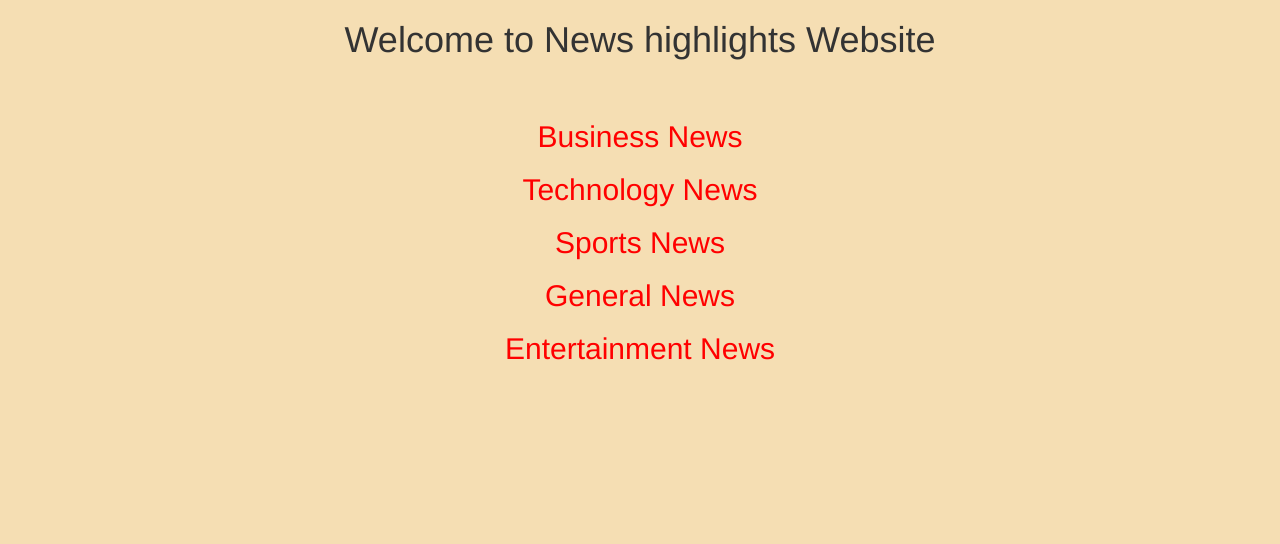
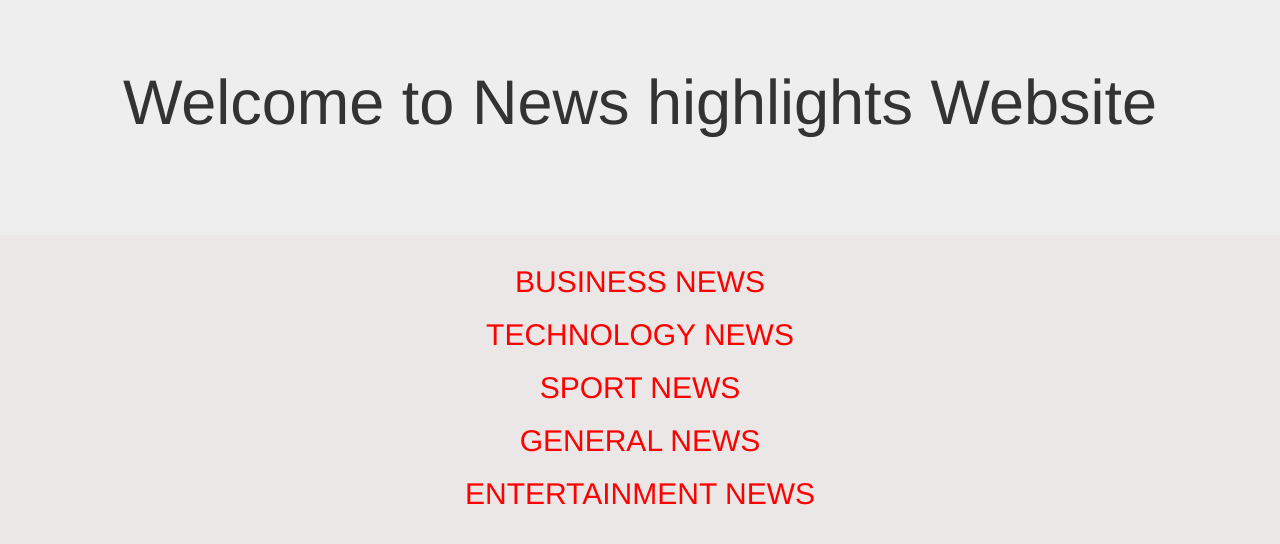
Before and after one commit to tinabayi/news, a Flask app: template app/templates/index.html in a window 1280 px wide. Shown: the top 544 px of the page. Run offline with Flask 2, Linux system fonts and the light colour scheme; the template is opened without the code that fills it, so the values that code supplies are empty; parts of the project's set-up code (start-up, migrations or seed data) failed here and were passed over; some libraries are stand-ins or nearby versions.

Commit message:
I make style on article.html file

```diff
--- a/app/static/css/index.css
+++ b/app/static/css/index.css
@@ -1,5 +1,5 @@
 body{
-    background-color:wheat;
+    background-color:rgb(235, 231, 231);
 }
 h2{
     text-align: center;
--- a/app/templates/index.html
+++ b/app/templates/index.html
@@ -21,32 +21,33 @@
     <body>
 
 
-  <!-- Content block -->
+    <!-- Content block -->
 
-  {% block content %}
+    {% block content %}
+    <div class="jumbotron">
 
     <h1>Welcome to News highlights Website</h1>
-
+    </div>
      <!-- Popular movie section  -->
-    <h2> Business News</h3>
+    <h2> BUSINESS NEWS</h3>
     <ul>
     {{ macro.displayNewsList(business)}}
     </ul>
     <!-- Tecnology news  -->
-    <h2> Technology News </h3>
+    <h2> TECHNOLOGY NEWS </h3>
     <ul>
     {{ macro.displayNewsList(technology)}}
     </ul>
     <!-- Now sports news-->
-    <h2>Sports News</h2>
+    <h2>SPORT NEWS</h2>
     <ul>
     {{ macro.displayNewsList(sports)}}
     </ul>
-    <h2>General News</h2>
+    <h2>GENERAL NEWS</h2>
     <ul>
     {{ macro.displayNewsList(general)}}
     </ul>
-    <h2>Entertainment News</h3>
+    <h2>ENTERTAINMENT NEWS</h3>
     <ul>
     {{ macro.displayNewsList(entertainment)}}
     </ul>
```
Also changed, not shown: app/templates/article.html (+3 -5 lines).
